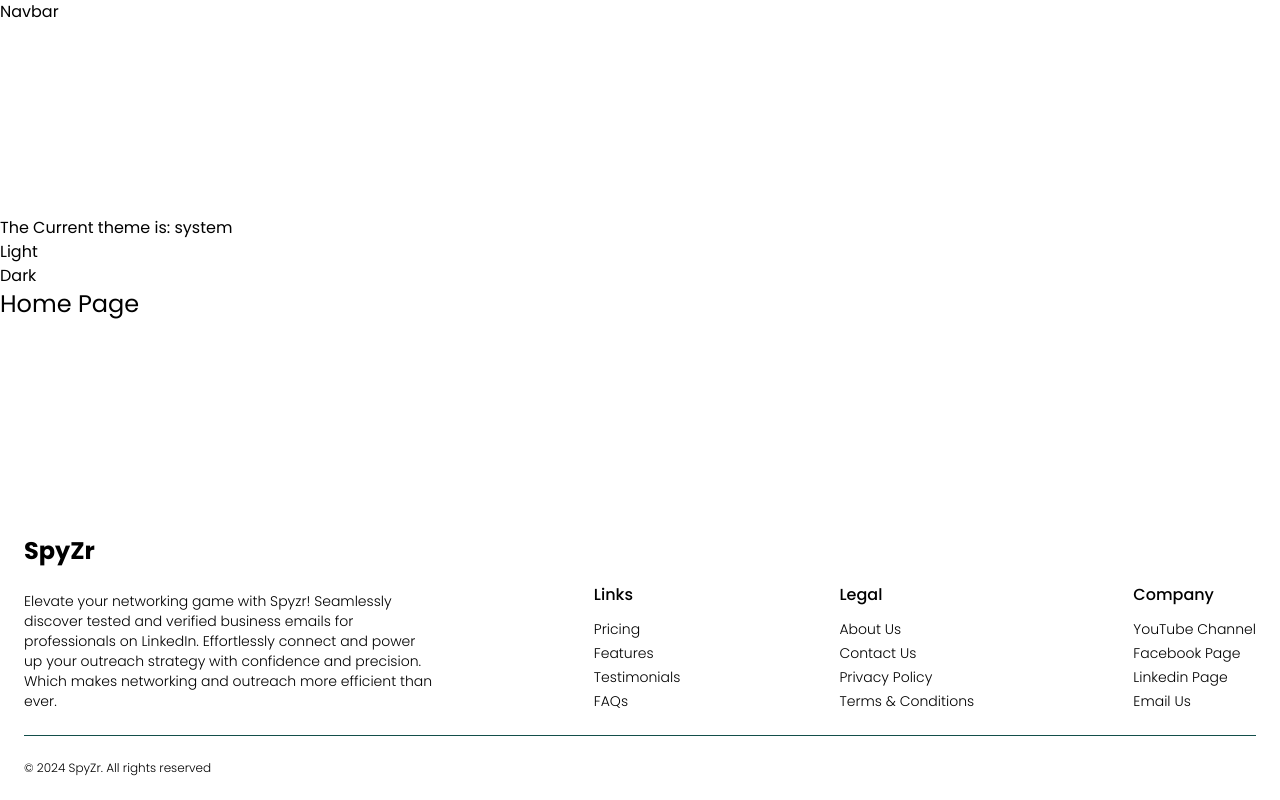
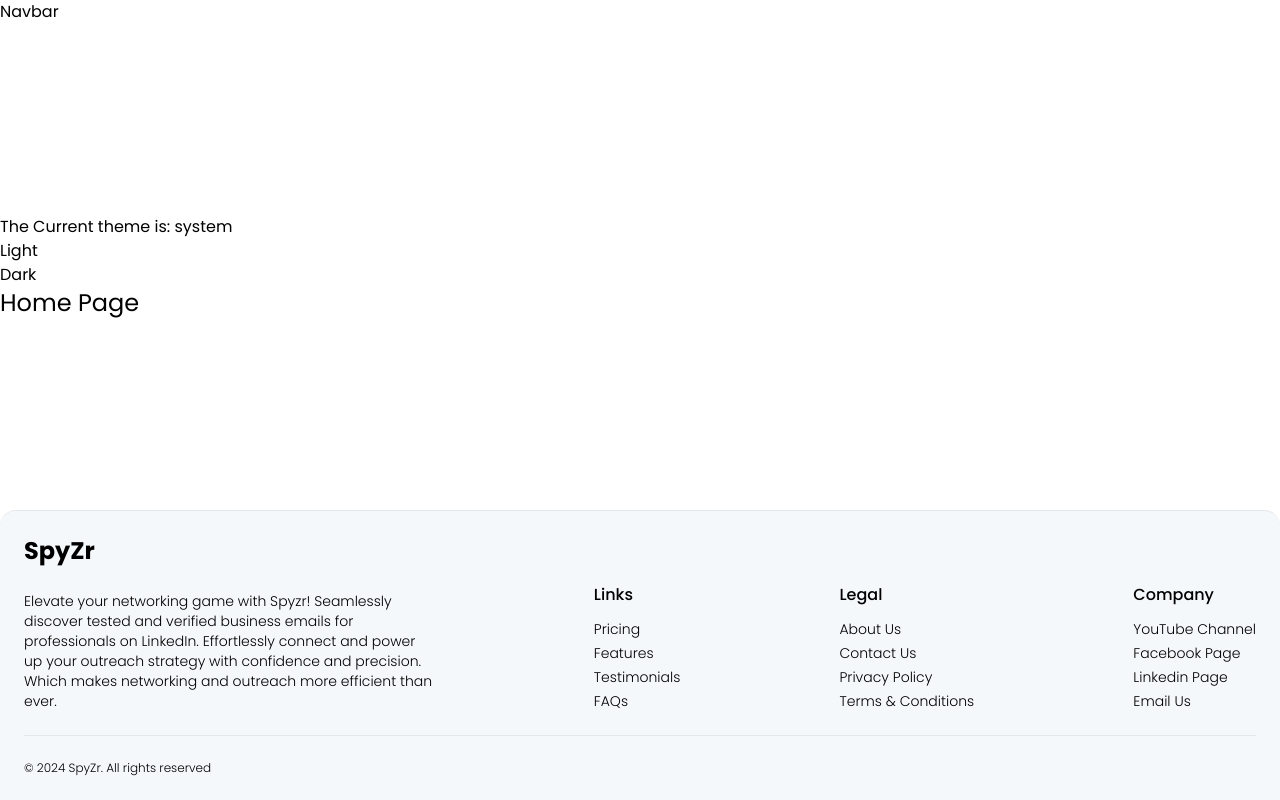
Before and after one commit to Polashahmad01/spyzr-frontend, a Next.js app: page / in a window 1280 px wide. Built offline with nearby package versions, Linux system fonts and the light colour scheme.

Commit message:
Update footer styling and copyright text

```diff
--- a/src/components/app-footer.jsx
+++ b/src/components/app-footer.jsx
@@ -2,7 +2,7 @@
 
 export default function AppFooter() {
   return (
-    <footer className="dark:bg-[#1E1E1E] rounded-t-2xl">
+    <footer className="rounded-t-2xl border-t bg-[#F5F8FA] dark:border-t-0 dark:bg-[#1E1E1E]">
       <div className="px-4 py-4 sm:px-6 sm:py-6 sm:container sm:mx-auto">
         <div className="pb-4 flex flex-wrap flex-col gap-4 sm:pb-6 sm:flex-row sm:justify-between sm:items-end">
           <div className="sm:basis-4/12">
@@ -65,7 +65,7 @@
             </ul>
           </div>
         </div>
-        <p className="border-t border-teal-900 text-xs font-light text-center pt-4 sm:pt-6 sm:text-left">
+        <p className="border-t text-xs font-light text-center pt-4 dark:border-teal-900 sm:pt-6 sm:text-left">
           &copy; {new Date().getFullYear()} SpyZr. All rights reserved
         </p>
       </div>
```
